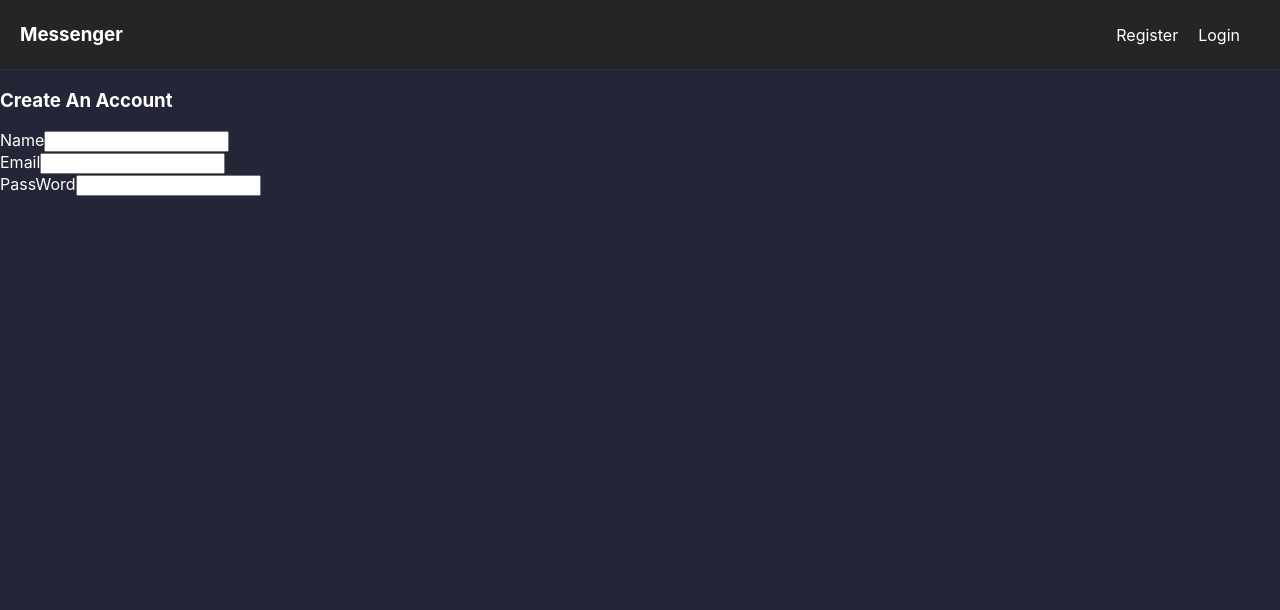
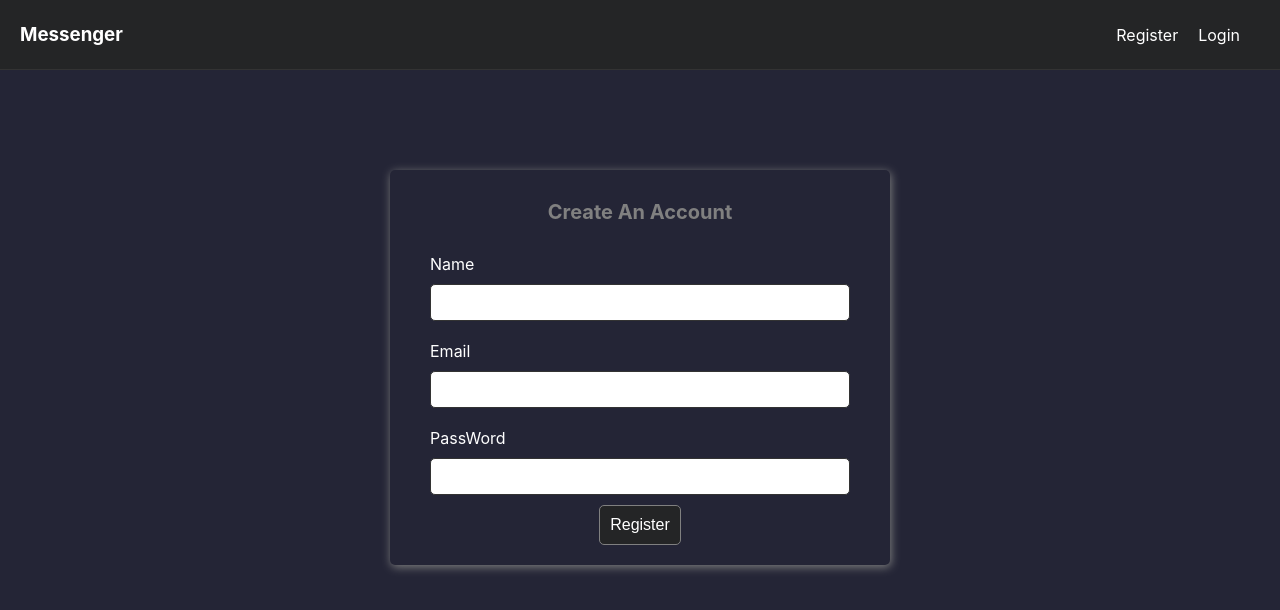
Before and after one commit to ShafiaAnsar/Messenger, a React (Create React App) app: page /register in a window 1280 px wide. Shown: the top 610 px of the page. Built offline with nearby package versions, Linux system fonts and the light colour scheme.

Commit message:
'Register'

```diff
--- a/src/App.css
+++ b/src/App.css
@@ -27,3 +27,49 @@
 nav div a{
     margin-right: 20px;
 }
+section {
+    max-width: 500px;
+    margin: 0 auto;
+    margin-top: 100px;
+    box-shadow: 1px 2px 10px var(--color-4);
+    padding: 10px 20px;
+    border-radius: 5px;
+}
+section h3{
+    text-align: center;
+    font-size: 20px;
+    color:  var(--color-4);
+}
+section .form{
+    margin-top: 30px;
+    padding: 0px 20px;
+}
+.input_container{
+    margin-top: 20px;
+}
+.input_container input{
+    width: 100%;
+    padding: 10px;
+    outline: none;
+    margin-top: 10px;
+    border: 1px solid var(--color-6);
+    border-radius: 5px;
+}
+.btn_container{
+    margin: 10px 0px;
+    text-align: center;
+}
+.btn{
+    padding: 10px;
+    border-radius: 5px;
+    outline: none;
+    border: 1px solid var(--color-4);
+    background: var(--color-1);
+    color: var(--color-2);
+    cursor: pointer;
+    transition: 0.3s ease-in-out all;
+    font-size: 16px;
+}
+.btn:hover{
+    transform: scale(1.05);
+}
--- a/src/pages/Register.js
+++ b/src/pages/Register.js
@@ -18,7 +18,14 @@
                 <label htmlFor='password'>PassWord</label>
                 <input type='password' name ='password'/>
             </div>
+
+            <div className='btn_container'>
+                <button className='btn'>
+                Register
+                </button>
+            </div>
         </form>
+
 
     </section>
   )
```
